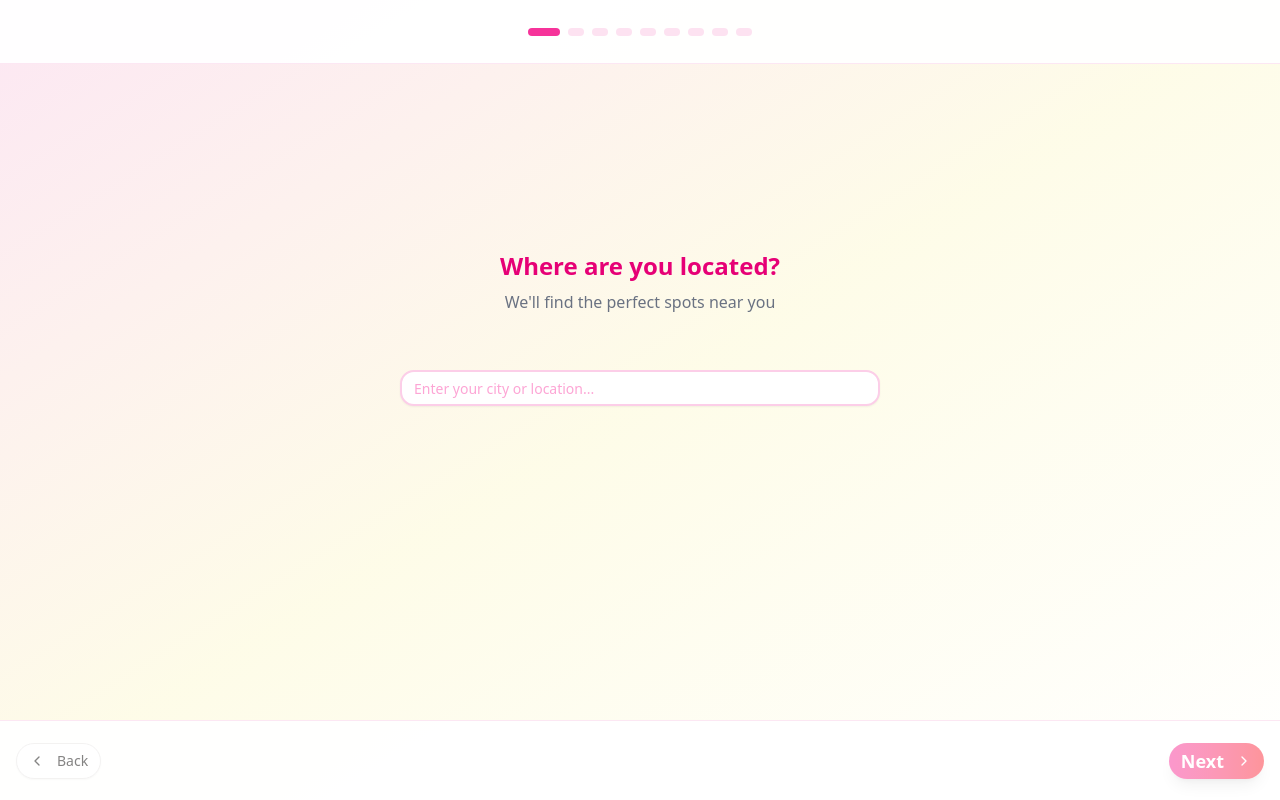
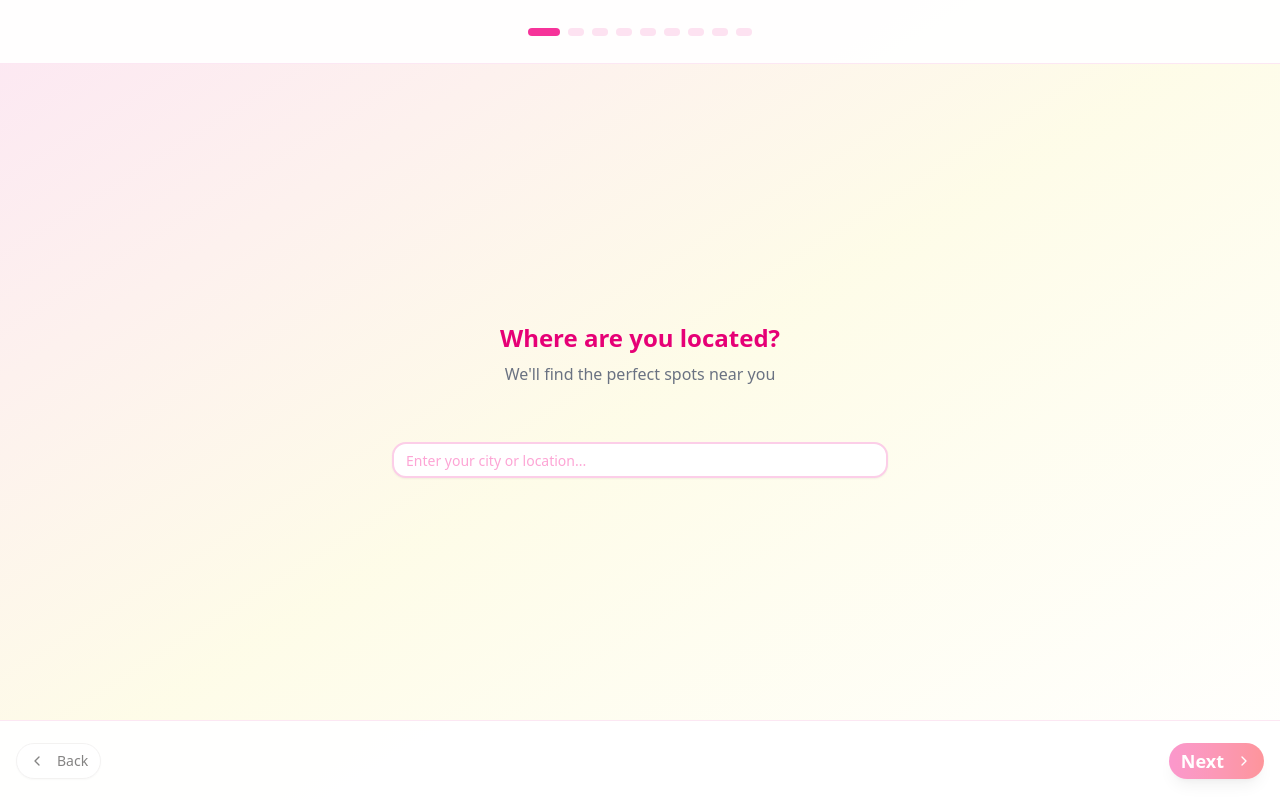
Before and after one commit to thesavvydev/ai-date-planner, a Next.js app: page /a in a window 1280 px wide. Built offline with nearby package versions, Linux system fonts and the light colour scheme.

Commit message:
Update page header to be sticky

```diff
--- a/src/app/(layoutless)/a/page.tsx
+++ b/src/app/(layoutless)/a/page.tsx
@@ -305,7 +305,7 @@ export default function InfluencerPage() {
   return (
     <div className="relative min-h-screen bg-gradient-to-br from-pink-100 via-yellow-50 to-white">
       {/* Sticky header: progress bar for steps, carousel nav for results */}
-      <header className="fixed top-0 left-0 right-0 z-40 bg-white/95 border-b border-pink-100 flex items-center justify-center h-16">
+      <header className="sticky top-0 z-40 bg-white/95 border-b border-pink-100 flex items-center justify-center h-16">
         <div className="flex-1 flex justify-center items-center">
           {showResults ? (
             <nav className="flex gap-2" aria-label="Date idea navigation">
@@ -337,9 +337,9 @@ export default function InfluencerPage() {
       </header>
 
       {/* Scrollable step content, fills space between header/footer */}
-      <main ref={mainContentRef} className="flex flex-col w-full max-w-lg mx-auto pt-16 pb-20 min-h-[calc(100vh-8rem)] h-[calc(100vh-8rem)] overflow-y-auto">
+      <main ref={mainContentRef} className="flex flex-col w-full max-w-lg mx-auto pt-6 pb-6 min-h-[calc(100vh-8rem)] h-[calc(100vh-8rem)] overflow-y-auto">
         {!showResults ? (
-          <form className="flex-1 flex flex-col items-center justify-center w-full px-4 py-6">
+          <form className="flex-1 flex flex-col items-center justify-center w-full px-2 py-2">
             <div className="w-full flex flex-col items-center gap-8 transition-all duration-300">
               <div className="w-full text-center">
                 <h2 className="text-2xl font-extrabold text-pink-600 mb-2">{q.title}</h2>
@@ -449,7 +449,7 @@ export default function InfluencerPage() {
             </div>
           </form>
         ) : (
-          <div className="flex flex-col w-full h-full min-h-[calc(100vh-8rem)] pt-16 pb-20 flex-grow min-h-0 overflow-y-auto">
+          <div className="flex flex-col w-full h-full min-h-[calc(100vh-8rem)] pt-6 pb-6 flex-grow min-h-0 overflow-y-auto">
             {ideas.length > 0 && (
               <div className="flex items-center justify-center w-full flex-1 min-h-0">
                 {currentIdea && (
```
